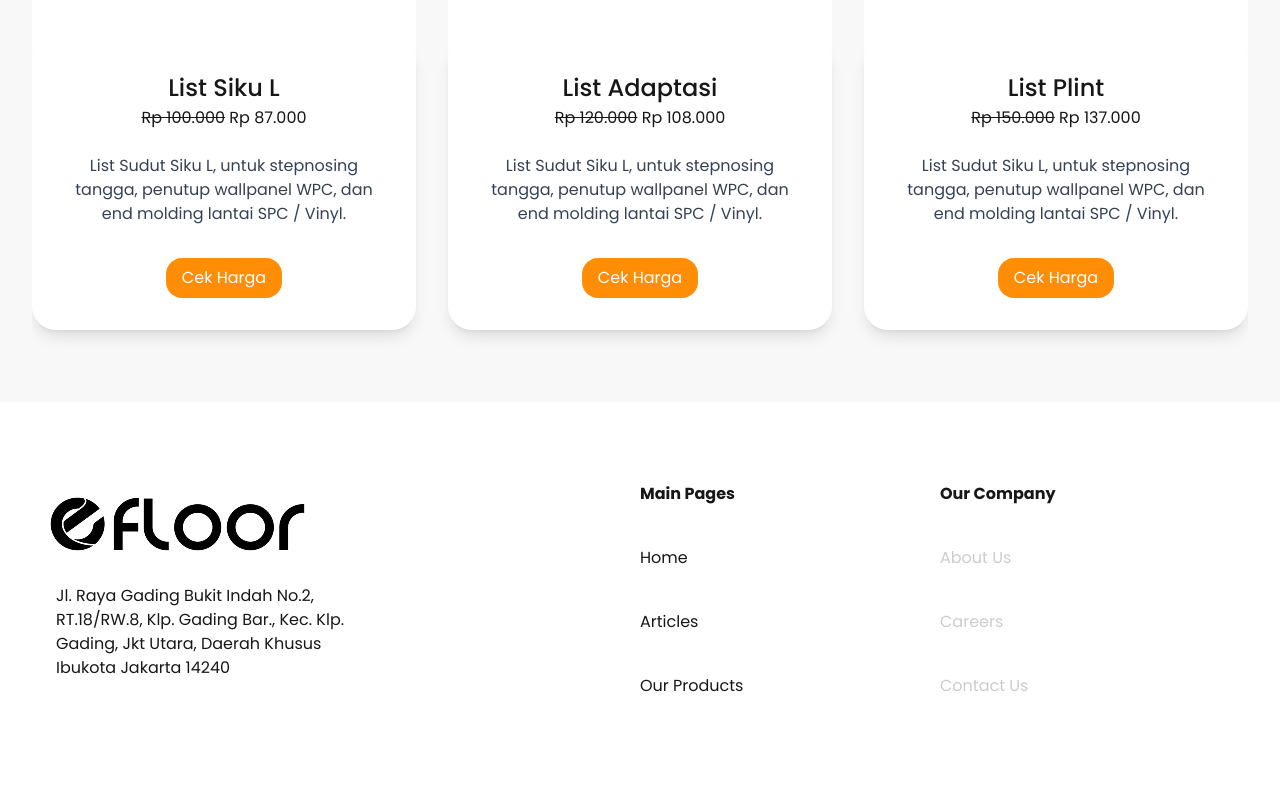
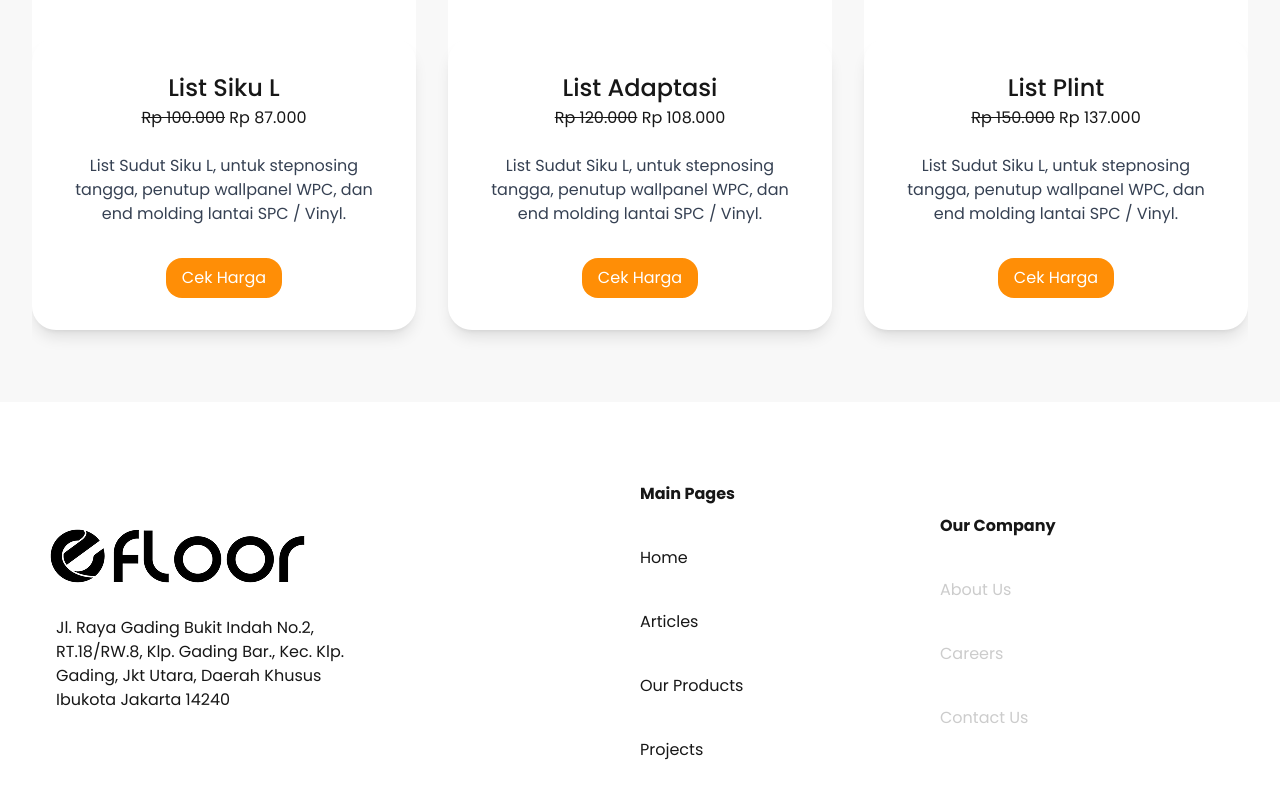
Before and after one commit to gearyaudie/efloor, a Next.js app: page / in a window 1280 px wide. Shown: the part 2352-3150 px from the top of the page. Built offline with nearby package versions, Linux system fonts and the light colour scheme.

Commit message:
Fix run errors

```diff
--- a/app/layout/Footer.tsx
+++ b/app/layout/Footer.tsx
@@ -54,6 +54,12 @@ export default function Footer() {
         >
           Our Products
         </div>
+        <div
+          onClick={() => window.open("/projects", "_")}
+          className="hover:cursor-pointer"
+        >
+          Projects
+        </div>
       </div>
       <div className="flex flex-1 gap-10 flex-col text-center md:text-left lg:text-left mt-20 md:mt-0 lg:mt-0">
         <div className="font-bold">Our Company</div>
--- a/app/projects/page.tsx
+++ b/app/projects/page.tsx
@@ -1,5 +1,3 @@
-"use client";
-
 import { Metadata } from "next";
 import { useRouter } from "next/navigation";
 
```
